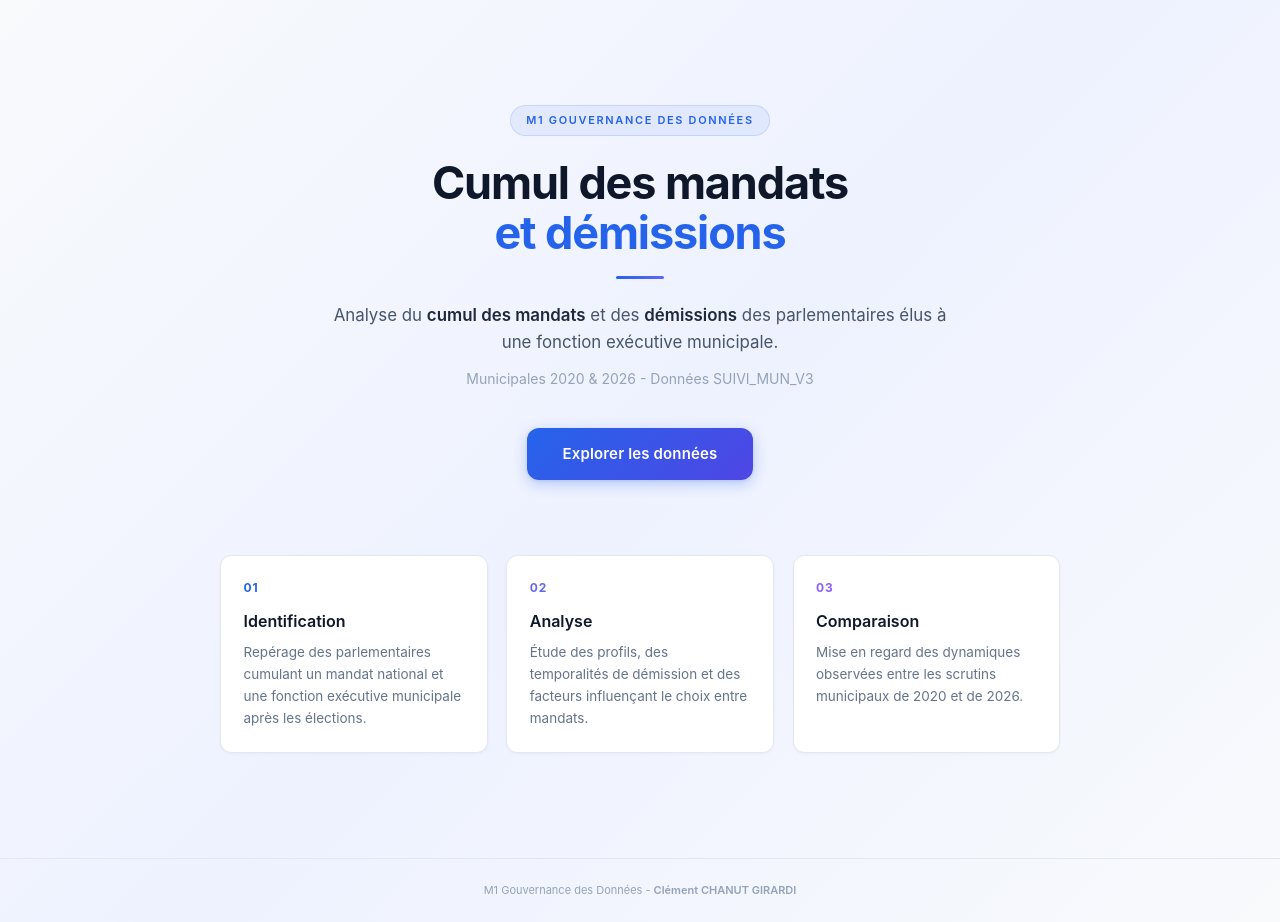
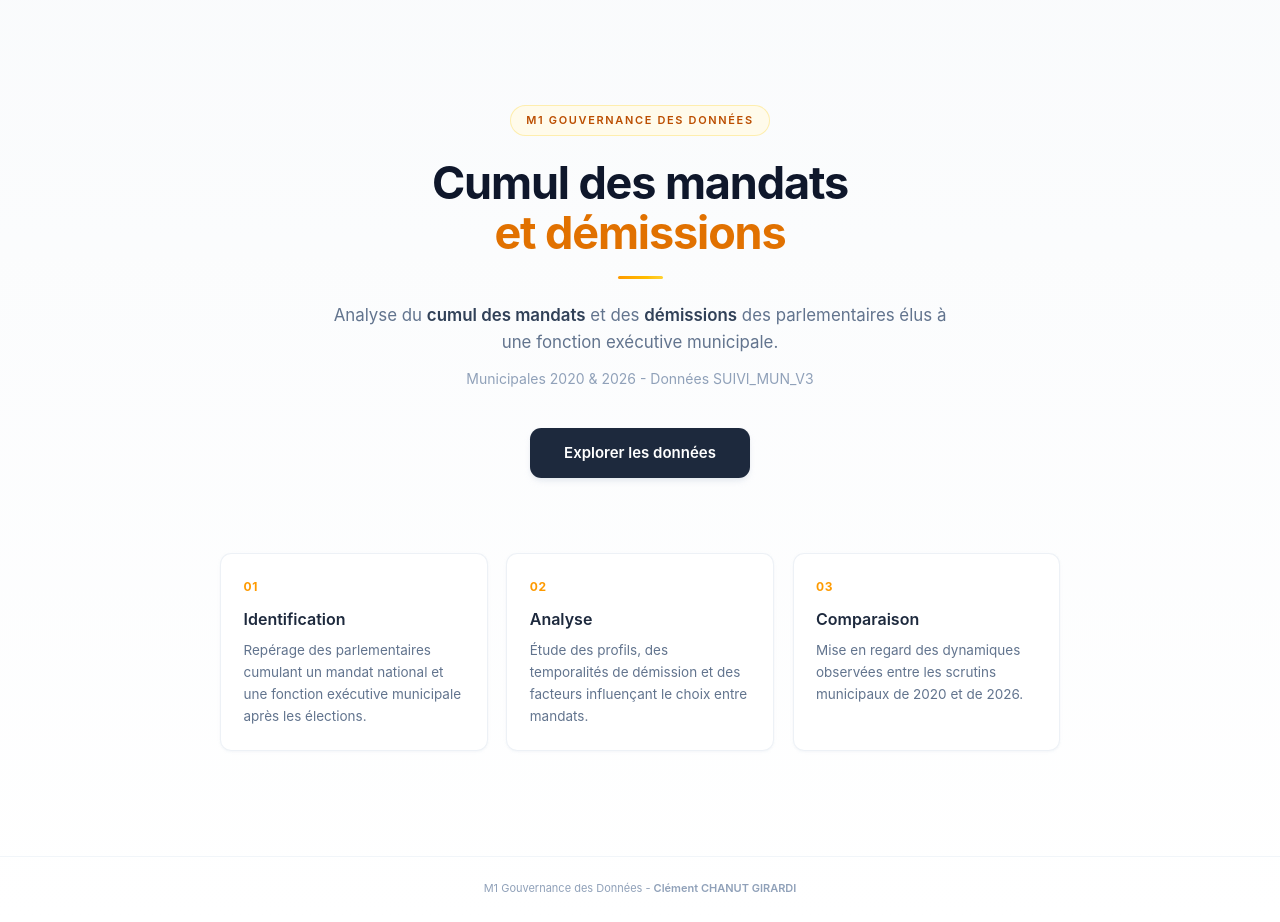
Before and after one commit to PrupoCG/cumulAnael, a Next.js app in the folder frontend/: page / in a window 1280 px wide. Built offline with nearby package versions, Linux system fonts and the light colour scheme.

Commit message:
Landing page - palette slate/amber alignée sur le dashboard

```diff
--- a/frontend/app/page.tsx
+++ b/frontend/app/page.tsx
@@ -4,64 +4,37 @@ import Link from "next/link";
 
 export default function Home() {
   return (
-    <div className="min-h-screen flex flex-col" style={{ background: "linear-gradient(135deg, #f8fafc 0%, #eef2ff 50%, #f8fafc 100%)" }}>
+    <div className="min-h-screen flex flex-col bg-gradient-to-b from-slate-50/80 to-white">
       <main className="flex-1 flex flex-col items-center justify-center px-4 py-20 md:py-28">
         {/* Badge contexte */}
-        <span
-          className="inline-block mb-6 px-4 py-1.5 rounded-full text-[11px] font-semibold tracking-[0.15em] uppercase"
-          style={{
-            background: "rgba(37, 99, 235, 0.08)",
-            color: "#2563eb",
-            border: "1px solid rgba(37, 99, 235, 0.15)",
-          }}
-        >
+        <span className="inline-block mb-6 px-4 py-1.5 rounded-full text-[11px] font-semibold tracking-[0.15em] uppercase bg-amber-50 text-amber-700 border border-amber-200/60">
           M1 Gouvernance des Données
         </span>
 
         {/* Titre */}
-        <h1
-          className="text-center font-bold tracking-tight leading-[1.1] mb-5"
-          style={{ fontSize: "clamp(2rem, 5vw, 3rem)", color: "#0f172a" }}
-        >
+        <h1 className="text-center font-bold tracking-tight leading-[1.1] mb-5 text-slate-900" style={{ fontSize: "clamp(2rem, 5vw, 3rem)" }}>
           Cumul des mandats
           <br />
-          <span style={{ color: "#2563eb" }}>et démissions</span>
+          <span className="text-amber-600">et démissions</span>
         </h1>
 
         {/* Trait décoratif */}
-        <div
-          className="mb-6"
-          style={{
-            width: "48px",
-            height: "3px",
-            borderRadius: "2px",
-            background: "linear-gradient(90deg, #2563eb, #6366f1)",
-          }}
-        />
+        <div className="mb-6 w-12 h-[3px] rounded-sm bg-gradient-to-r from-amber-500 to-amber-300" />
 
         {/* Description */}
-        <p className="text-center max-w-2xl leading-relaxed mb-3" style={{ color: "#475569", fontSize: "clamp(1rem, 2.5vw, 1.125rem)" }}>
-          Analyse du <strong style={{ color: "#1e293b", fontWeight: 600 }}>cumul des mandats</strong> et des{" "}
-          <strong style={{ color: "#1e293b", fontWeight: 600 }}>démissions</strong> des parlementaires élus à une fonction exécutive municipale.
+        <p className="text-center max-w-2xl leading-relaxed mb-3 text-slate-500" style={{ fontSize: "clamp(1rem, 2.5vw, 1.125rem)" }}>
+          Analyse du <strong className="text-slate-700 font-semibold">cumul des mandats</strong> et des{" "}
+          <strong className="text-slate-700 font-semibold">démissions</strong> des parlementaires élus à une fonction exécutive municipale.
         </p>
 
-        <p className="text-center max-w-xl leading-relaxed mb-10" style={{ color: "#94a3b8", fontSize: "14px" }}>
+        <p className="text-center max-w-xl leading-relaxed mb-10 text-slate-400 text-[14px]">
           Municipales 2020 &amp; 2026 - Données SUIVI_MUN_V3
         </p>
 
         {/* CTA */}
         <Link
           href="/dashboard"
-          className="inline-block font-semibold transition-all duration-300"
-          style={{
-            padding: "14px 36px",
-            background: "linear-gradient(135deg, #2563eb, #4f46e5)",
-            color: "#ffffff",
-            borderRadius: "12px",
-            fontSize: "15px",
-            boxShadow: "0 4px 14px rgba(37, 99, 235, 0.3), 0 1px 3px rgba(0, 0, 0, 0.08)",
-            letterSpacing: "0.01em",
-          }}
+          className="inline-block px-9 py-3.5 bg-slate-800 text-white rounded-xl text-[15px] font-semibold hover:bg-slate-700 transition-all duration-300 shadow-md shadow-slate-300/40 hover:shadow-lg hover:shadow-slate-300/50 hover:-translate-y-0.5"
         >
           Explorer les données
         </Link>
@@ -73,40 +46,29 @@ export default function Home() {
               num: "01",
               title: "Identification",
               desc: "Repérage des parlementaires cumulant un mandat national et une fonction exécutive municipale après les élections.",
-              accent: "#2563eb",
             },
             {
               num: "02",
               title: "Analyse",
               desc: "Étude des profils, des temporalités de démission et des facteurs influençant le choix entre mandats.",
-              accent: "#6366f1",
             },
             {
               num: "03",
               title: "Comparaison",
               desc: "Mise en regard des dynamiques observées entre les scrutins municipaux de 2020 et de 2026.",
-              accent: "#8b5cf6",
             },
           ].map((card) => (
             <div
               key={card.num}
-              className="relative rounded-xl p-6 transition-all duration-300 hover:-translate-y-1 hover:shadow-lg"
-              style={{
-                background: "#ffffff",
-                border: "1px solid #e2e8f0",
-                boxShadow: "0 1px 3px rgba(0, 0, 0, 0.04)",
-              }}
+              className="relative rounded-xl p-6 transition-all duration-300 hover:-translate-y-1 hover:shadow-lg bg-white/80 backdrop-blur-sm border border-slate-200/60 shadow-sm shadow-slate-200/30"
             >
-              <span
-                className="block text-[12px] font-bold mb-3"
-                style={{ color: card.accent, letterSpacing: "0.08em" }}
-              >
+              <span className="block text-[12px] font-bold mb-3 text-amber-500 tracking-wider">
                 {card.num}
               </span>
-              <h3 className="text-[16px] font-semibold mb-2" style={{ color: "#0f172a" }}>
+              <h3 className="text-[16px] font-semibold mb-2 text-slate-800">
                 {card.title}
               </h3>
-              <p className="text-[13.5px] leading-relaxed" style={{ color: "#64748b" }}>
+              <p className="text-[13.5px] leading-relaxed text-slate-500">
                 {card.desc}
               </p>
             </div>
@@ -115,10 +77,7 @@ export default function Home() {
       </main>
 
       {/* Footer */}
-      <footer
-        className="py-6 text-center text-[11px]"
-        style={{ color: "#94a3b8", borderTop: "1px solid #e2e8f0" }}
-      >
+      <footer className="py-6 text-center text-[11px] text-slate-400 border-t border-slate-100">
         M1 Gouvernance des Données - <strong className="font-semibold">Clément CHANUT GIRARDI</strong>
       </footer>
     </div>
```
